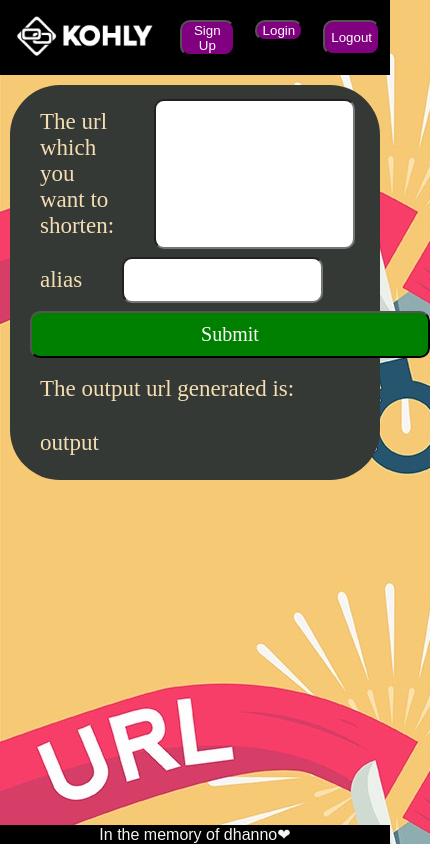
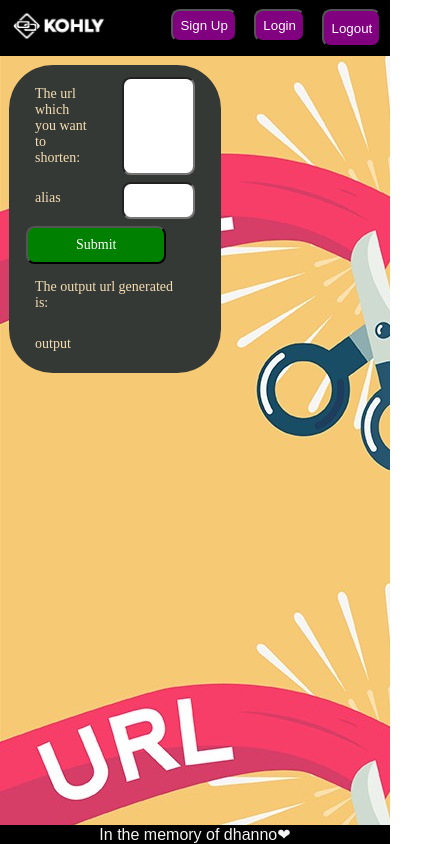
Before and after one commit to b3vedi/url-shortner, a React (Create React App) app in the folder frontend/: page / in a window 390 px wide. Shown: the whole page, 430 px wide, since content can reach past the window. Built offline with nearby package versions, Linux system fonts and the light colour scheme.

Commit message:
frontend responsive

```diff
--- a/frontend/src/App.css
+++ b/frontend/src/App.css
@@ -1,10 +1,39 @@
+html{
+  font-size: 16px;
+}
+
+@media only screen and (min-width:360px) {
+  html{
+    font-size: 14px;
+  }
+}
+
+@media only screen and (min-width:720px) {
+  html{
+    font-size: 18px;
+  }
+}
+
+@media only screen and (min-width:960px) {
+  html{
+    font-size: 20px;
+  }
+}
+
+@media only screen and (min-width:1240px) {
+  html{
+    font-size: 24px;
+  }
+}
+
 .inside{
-  margin: 20px;
-  margin-left: 10px;
-  margin-top: 4px;
-  margin-bottom: 4px;
-  max-width: 400px;
-  padding: 10px;
+  margin: 1.25rem;
+  margin-left: 0.625rem;
+  margin-top: 0.25rem;
+  margin-bottom: 0.25rem;
+  max-width: 25rem;
+  padding: 0.625rem;
+  font-size: 1rem;
 }
 
 .alignContent{
@@ -15,15 +44,15 @@
 }
 
 input{
-  border-radius: 10px;
+  border-radius: 0.625rem;
 }
 
 .submit-button{
-  border-radius: 10px;
+  border-radius: 0.625rem;
   background-color: green;
   color: white;
-  width: 1000px;
-  font-size: 20px;
+  width: 10rem;
+  font-size: 1rem;
   font-family: cursive;
 }
 
--- a/frontend/src/components/Login.js
+++ b/frontend/src/components/Login.js
@@ -19,12 +19,12 @@ export default function Login() {
     <div>
         <Navbar />
         <div
-            style={{flexDirection:"column",backgroundColor:"#353935",margin:"5% 20%",padding:"50px",color:"wheat",fontSize:30,opacity:0.9}}>
-            <div className='alignContent' style={{margin:"20px",padding:"10px",justifyContent:"space-around"}}>
+            style={{flexDirection:"column",backgroundColor:"#353935",margin:"5% 20%",padding:"3.125rem",color:"wheat",opacity:0.9}}>
+            <div className='alignContent' style={{margin:"1.25rem",padding:"0.625rem",justifyContent:"space-around"}}>
                 <label htmlFor='username' >Username: </label>
-                <input id='username' value={form.username} placeholder={"Enter Username Here"} size={30} onChange={handleFormChange}></input>
+                <input id='username' value={form.username} placeholder={"Enter Username Here"} onChange={handleFormChange}></input>
             </div>
-            <div className='alignContent'style={{margin:"20px",padding:"10px",justifyContent:"space-around"}}>
+            <div className='alignContent'style={{margin:"1.25rem",padding:"0.625rem",justifyContent:"space-around"}}>
                 <label htmlFor='password' >Password: </label>
                 <input type={"password"} placeholder={"Enter Password Here"} id='password' value={form.password} onChange={handleFormChange}></input>
             </div>
--- a/frontend/src/components/Navbar.js
+++ b/frontend/src/components/Navbar.js
@@ -5,8 +5,9 @@ export default function Navbar() {
   const buttonStyles = {
     color:"white",
     backgroundColor:"purple",
-    margin:"20px 10px",
-    borderRadius:"10px"
+    margin:"0.625rem 0.625rem",
+    padding:"0.5rem",
+    borderRadius:"0.625rem",
   }
   return (
     <nav style={{
@@ -16,10 +17,11 @@ export default function Navbar() {
       // backgroundColor:"#E27D60",
       color:"purple",
       justifyContent:"center",
-      maxHeight:"75px"
+      maxHeight:"4.688rem",
+      width:"100%"
     }}>
-      <Link to={'/'} style={{margin:"0px",padding:"10px",marginRight:"auto"}}>
-        <img src='logo192.png' alt='' width={"150 px"} style={{opacity:1}}></img>
+      <Link to={'/'} style={{margin:"0px",padding:"0.625rem",marginRight:"auto"}}>
+        <img src='logo192.png' alt='' width={"100rem"} style={{opacity:1}}></img>
       </Link>
       <Link to={'/signup'}>
       <button style={buttonStyles}>Sign Up</button></Link>
--- a/frontend/src/components/ShortenUrl.js
+++ b/frontend/src/components/ShortenUrl.js
@@ -21,8 +21,8 @@ function App() {
       <Navbar />
     <div
       style={{
-        padding:"10px",
-        margin:"10px",
+        padding:"0.625rem",
+        margin:"0.625rem",
         display:"flex",
         flexDirection:"column",
         alignItems:"flex-start",
@@ -30,19 +30,19 @@ function App() {
         color:"wheat",
         fontFamily:"cursive",
         fontSize:23,
-        borderRadius:"50px",
-        maxWidth:"700px"
+        borderRadius:"3.125rem",
+        width:"50%"
       }}
     >
       <div
         className='alignContent'
       >
-        <label htmlFor='inurl' className='inside' style={{alignItems:"flex-start"}}>The url which you want to shorten:</label>
-        <input id='inurl' className='inside' style={{alignItems:"flex-end"}} value={inurl} onChange={handleInChange}></input>
+        <label htmlFor='inurl' className='inside' style={{width:"50%"}}>The url which you want to shorten:</label>
+        <input id='inurl' className='inside' style={{width:"50%"}} value={inurl} onChange={handleInChange}></input>
       </div>
       <div className='alignContent'>
-        <label htmlFor='outurl' className='inside'>alias </label>
-        <input id='outurl' className='inside' value={outurl} onChange={handleOutChange}></input>
+        <label htmlFor='outurl' className='inside' style={{width:"50%"}}>alias </label>
+        <input id='outurl' className='inside' style={{width:"50%"}} value={outurl} onChange={handleOutChange}></input>
       </div>
       <button className='inside submit-button' onClick={handleSubmit}>Submit</button>
       <label className='inside'  htmlFor='outUrl'>The output url generated is:</label>
```
